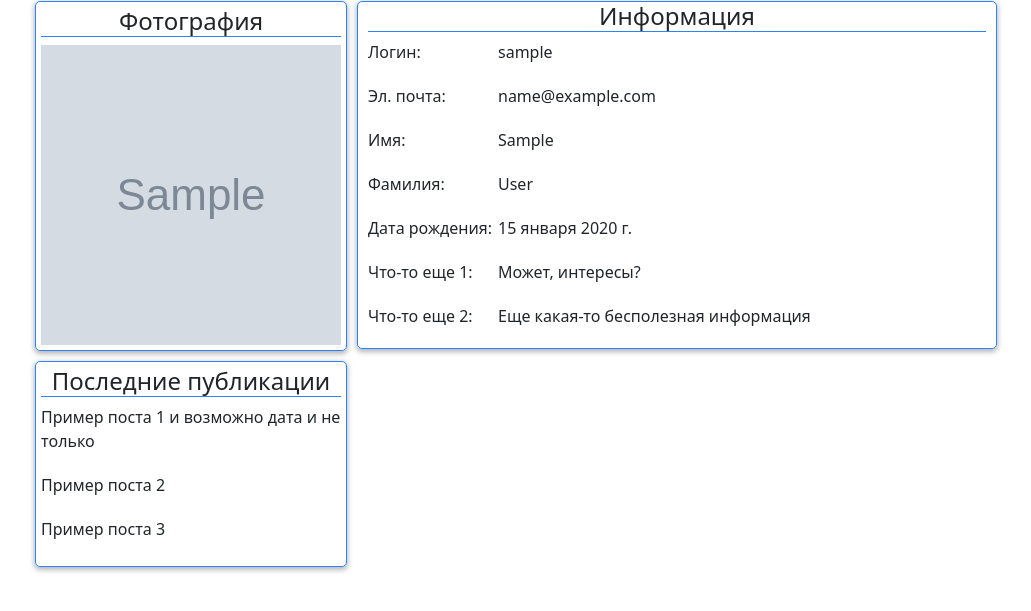
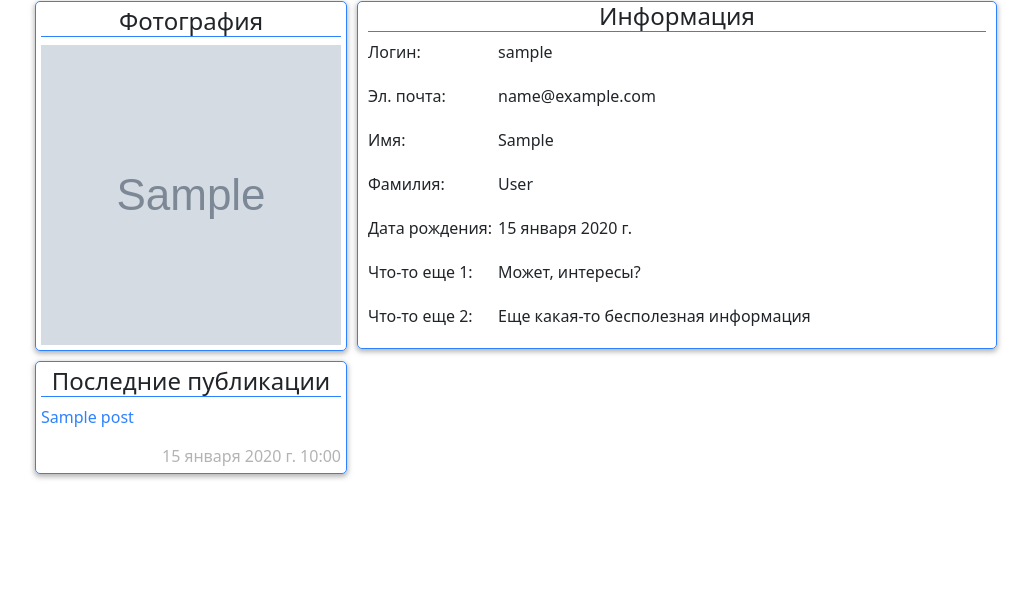
Before and after one commit to Daniil7575/blog, a Django app: page /account/profile/1/ in a window 1280 px wide. Shown: the part 121-732 px from the top of the page, without its empty margins (129-1160 px from the left). Run offline with Django 4.2, Linux system fonts and the light colour scheme; tables that the repository leaves empty hold one stand-in row (values such as "Sample post"); grey boxes marked "Sample" are stand-in pictures; some libraries are stand-ins or nearby versions.

Commit message:
Recent activity

```diff
--- a/blog/account/templates/account/profile_detail.html
+++ b/blog/account/templates/account/profile_detail.html
@@ -1,5 +1,6 @@
 {% extends 'posts/base.html' %}
 {% block title %}{{ request.user.username }}{% endblock title %}
+{% load blog_app_tags %}
 {% load static %}
 {% block content %}
     <div class="profile-detail-wrapper">
@@ -19,10 +20,7 @@
             <div class="latest-posts-section section">
                 <h4 class="text-row-header">Последние публикации</h4>
                 <div class="last-pubs">
-                    {% comment %} {% for  in  %}{% endfor %} {% endcomment %}
-                    <span class=text-row>Пример поста 1 и возможно дата и не только</span>
-                    <span class=text-row>Пример поста 2</span>
-                    <span class=text-row>Пример поста 3</span>
+                    {% last_activity userprof.user %}
                 </div>
             </div>
         </div>
--- /dev/null
+++ b/blog/account/templates/account/recent_activity.html
@@ -0,0 +1,13 @@
+{% for p in posts %}
+    <div class="recent-posts">
+        <div class="recent-post overflow ">
+            <a class="text-link" href="{{ p.get_absolute_url }}">{{ p.title|truncatewords:15 }}</a>
+        </div>
+        <div class="post-time dates">
+            {{ p.published }}
+        </div>
+        {% if not forloop.last %}
+            <div class="line"></div>
+        {% endif %}
+    </div>
+{% endfor %}
--- /dev/null
+++ b/blog/account/templatetags/blog_app_tags.py
@@ -0,0 +1,11 @@
+from django import template
+
+
+register = template.Library()
+
+
+@register.inclusion_tag('account/recent_activity.html', name='last_activity')
+def get_recent_activity(user, posts_count=3):
+    return {
+        "posts": user.posts.all().order_by('-published')[:posts_count]
+    }
--- a/blog/posts/admin.py
+++ b/blog/posts/admin.py
@@ -1,6 +1,6 @@
 from django.contrib import admin
 
-from .models import Post
+from .models import Post, Comment
 
 
 class PostAdmin(admin.ModelAdmin):
@@ -8,4 +8,5 @@ class PostAdmin(admin.ModelAdmin):
     prepopulated_fields = {"slug": ("title",)}
 
 admin.site.register(Post, PostAdmin)
+admin.site.register(Comment)
 # Register your models here.
--- a/blog/posts/static/posts/css/styles.css
+++ b/blog/posts/static/posts/css/styles.css
@@ -300,3 +300,8 @@
 .text-link:hover {
     color: #5297ff;
 }
+
+.post-time {
+    display: flex;
+    justify-content: flex-end;
+}
--- a/blog/posts/templates/posts/base.html
+++ b/blog/posts/templates/posts/base.html
@@ -1,5 +1,6 @@
 {% load static %}
 {% load bootstrap5 %}
+{% load blog_app_tags %}
 {% bootstrap_css %}
 {% bootstrap_javascript %}
 {% bootstrap_messages %}
```
Also changed, not shown: blog/account/templatetags/__init__.py (added).
